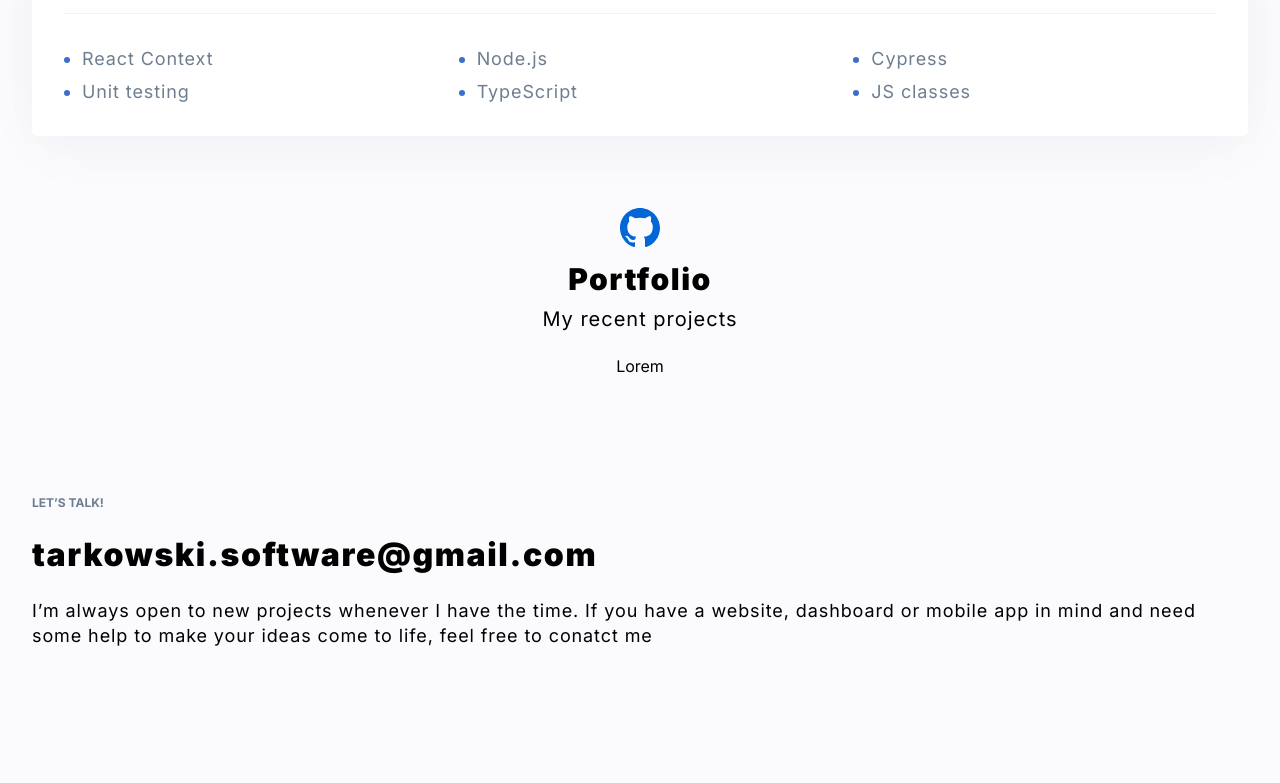
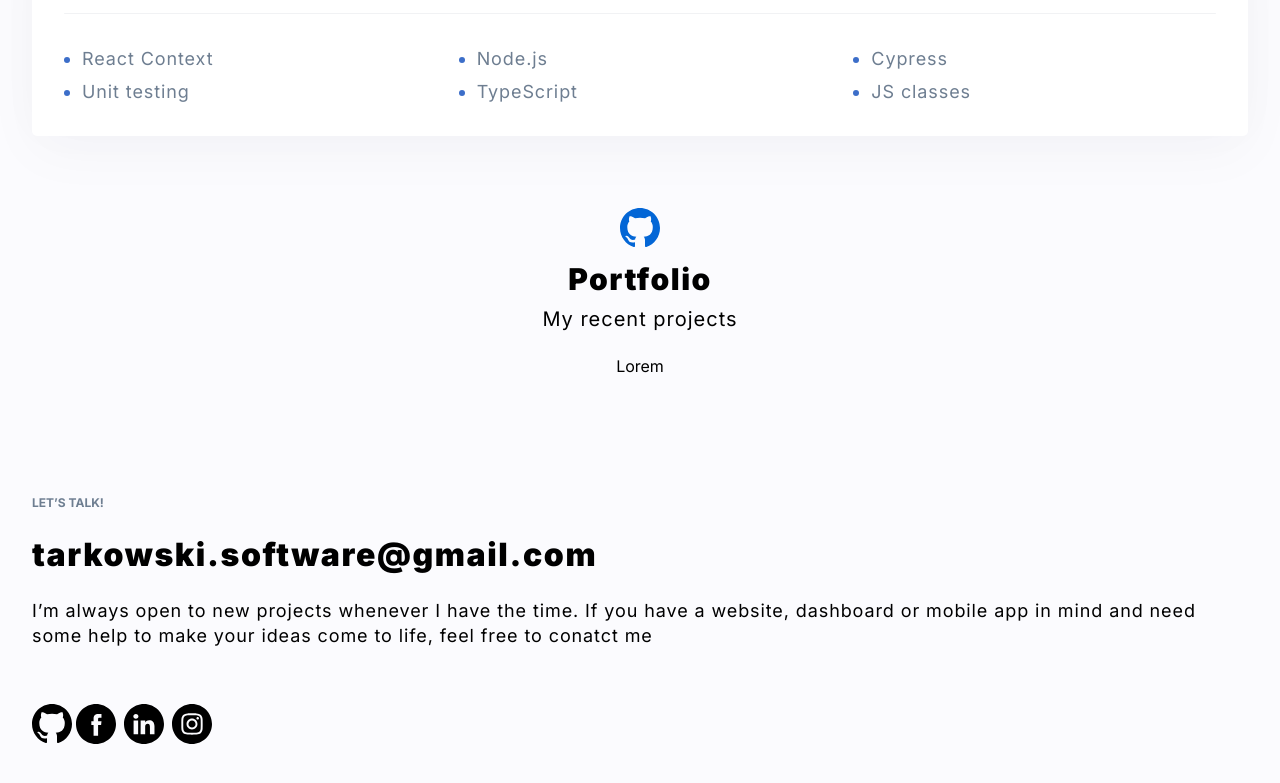
Before and after one commit to Olaf-Tarkowski/personal-homepage, a React (Create React App) app: page / in a window 1280 px wide. Shown: the part 1147-1930 px from the top of the page. Built offline with nearby package versions, Linux system fonts and the light colour scheme.

Commit message:
Add icons

```diff
--- a/src/common/Footer/index.js
+++ b/src/common/Footer/index.js
@@ -1,4 +1,4 @@
-import { BasicInfo, Content, Welcom, Mail} from "./styled";
+import { BasicInfo, Content, Welcom, Mail, LinkIcons, GitHubImage, FacebookImage, InstagramImage, LinkedInImage } from "./styled";
 
 const Footer = () => {
   return (
@@ -13,6 +13,12 @@ const Footer = () => {
         <BasicInfo>
           I’m always open to new projects whenever I have the time. If you have a website, dashboard or mobile app in mind and need some help to make your ideas come to life, feel free to conatct me
         </BasicInfo>
+        <LinkIcons>
+          <GitHubImage />
+          <FacebookImage />
+          <LinkedInImage />
+          <InstagramImage />
+        </LinkIcons>
       </Content>
     </>
   )
--- a/src/common/Footer/styled.js
+++ b/src/common/Footer/styled.js
@@ -1,4 +1,8 @@
 import styled from "styled-components";
+import { ReactComponent as GitHub } from "../../images/GitHub.svg";
+import { ReactComponent as Facebook } from "../../images/Facebook.svg";
+import { ReactComponent as LinkedIn } from "../../images/LinkedIn.svg";
+import { ReactComponent as Instagram } from "../../images/Instagram.svg";
 
 export const Content = styled.div`
     display:flex;
@@ -16,7 +20,7 @@ export const Welcom = styled.div`
 `;
 
 export const Mail = styled.a`
-margin-bottom: 24px;
+    margin-bottom: 24px;
     text-decoration: none;
     border: none;
     padding: 0px;
@@ -28,9 +32,37 @@ margin-bottom: 24px;
 `;
 
 export const BasicInfo = styled.div`
+    margin-bottom: 56px;
     font-size: 18px;
     font-weight: 400;
     line-height: 140%;
     letter-spacing: 0.05em;
     color: ${({theme}) => theme.color.black};
 `;
+
+export const LinkIcons = styled.div`
+`;
+
+export const GitHubImage = styled(GitHub)`
+    height: 40px;
+    weight: 40px;
+    path {fill: ${({theme}) => theme.color.black};}
+`;
+
+export const FacebookImage = styled(Facebook)`
+    height: 40px;
+    weight: 40px;
+    path {fill: ${({theme}) => theme.color.black};}
+`;
+
+export const LinkedInImage = styled(LinkedIn)`
+    height: 40px;
+    weight: 40px;
+    path {fill: ${({theme}) => theme.color.black};}
+`;
+
+export const InstagramImage = styled(Instagram)`
+    height: 40px;
+    weight: 40px;
+    path {fill: ${({theme}) => theme.color.black};}
+`;
```
